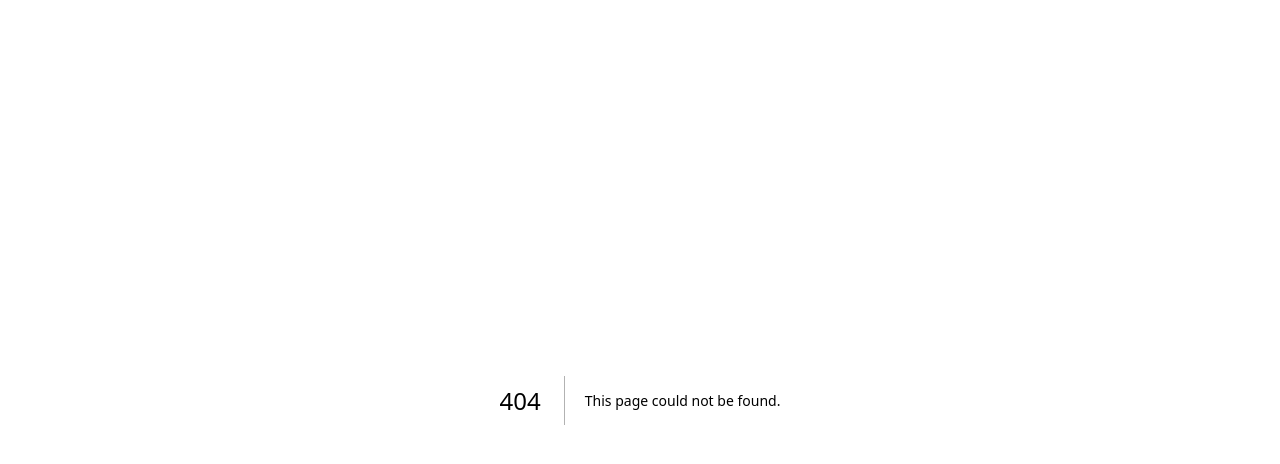
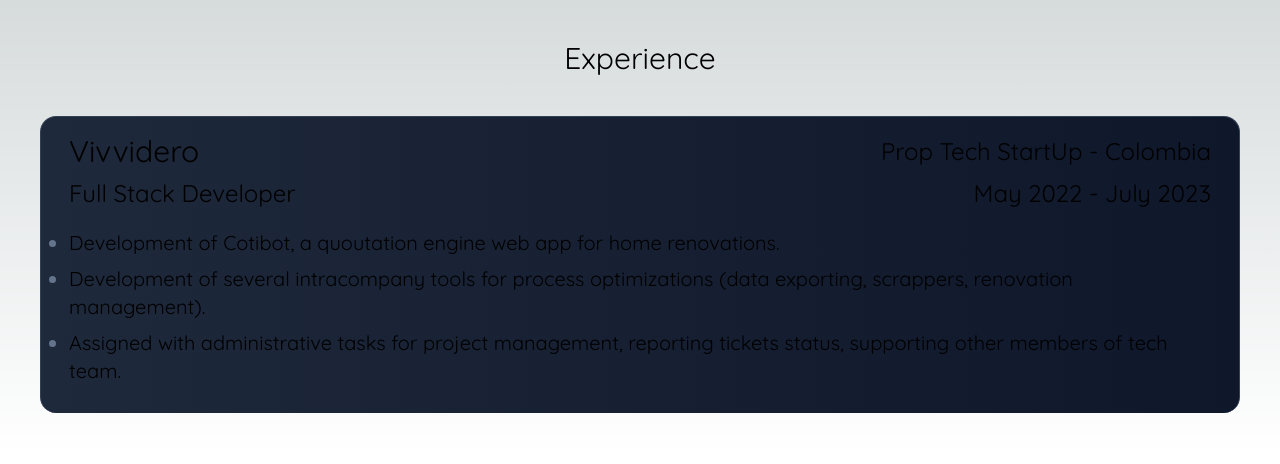
Before and after one commit to jt-96/portfolio-v2, a Next.js app: page /experience in a window 1280 px wide. Before the commit this address had no page. Shown: the top 464 px of the page. Built offline with nearby package versions, Linux system fonts and the light colour scheme.

Commit message:
feature: add experience section

```diff
--- /dev/null
+++ b/src/app/experience/page.tsx
@@ -0,0 +1,35 @@
+function Experience() {
+  return (
+    <>
+      <h1 className="text-3xl my-10 text-center">Experience</h1>
+      <div className="bg-gradient-to-r from-slate-800 to-slate-900 rounded-2xl border border-b-0 border-slate-700 mx-5 p-2 md:m-10 2xl:px-8 2xl:py-4 2xl:my-5">
+        <div className="flex flex-col justify-between align-center items-center my-2 md:flex-row md:mx-5">
+          <h1 className="text-3xl">Vivvidero</h1>
+          <h2 className="text-lg lg:text-2xl">Prop Tech StartUp - Colombia</h2>
+        </div>
+        <div className="flex flex-row mx-5 justify-between align-center items-center md:flex-row md:mx-5">
+          <h3 className="text-md lg:text-2xl">Full Stack Developer</h3>
+          <h3 className="text-md lg:text-2xl">May 2022 - July 2023</h3>
+        </div>
+        <div className="flex flex-col justify-center items-center align-center my-3 mx-5">
+          <ul className="text-xl marker:text-slate-500">
+            <li className="list-disc my-2">
+              Development of Cotibot, a quoutation engine web app for home
+              renovations.
+            </li>
+            <li className="list-disc my-2">
+              Development of several intracompany tools for process
+              optimizations (data exporting, scrappers, renovation management).
+            </li>
+            <li className="list-disc my-2">
+              Assigned with administrative tasks for project management,
+              reporting tickets status, supporting other members of tech team.
+            </li>
+          </ul>
+        </div>
+      </div>
+    </>
+  );
+}
+
+export default Experience;
```
